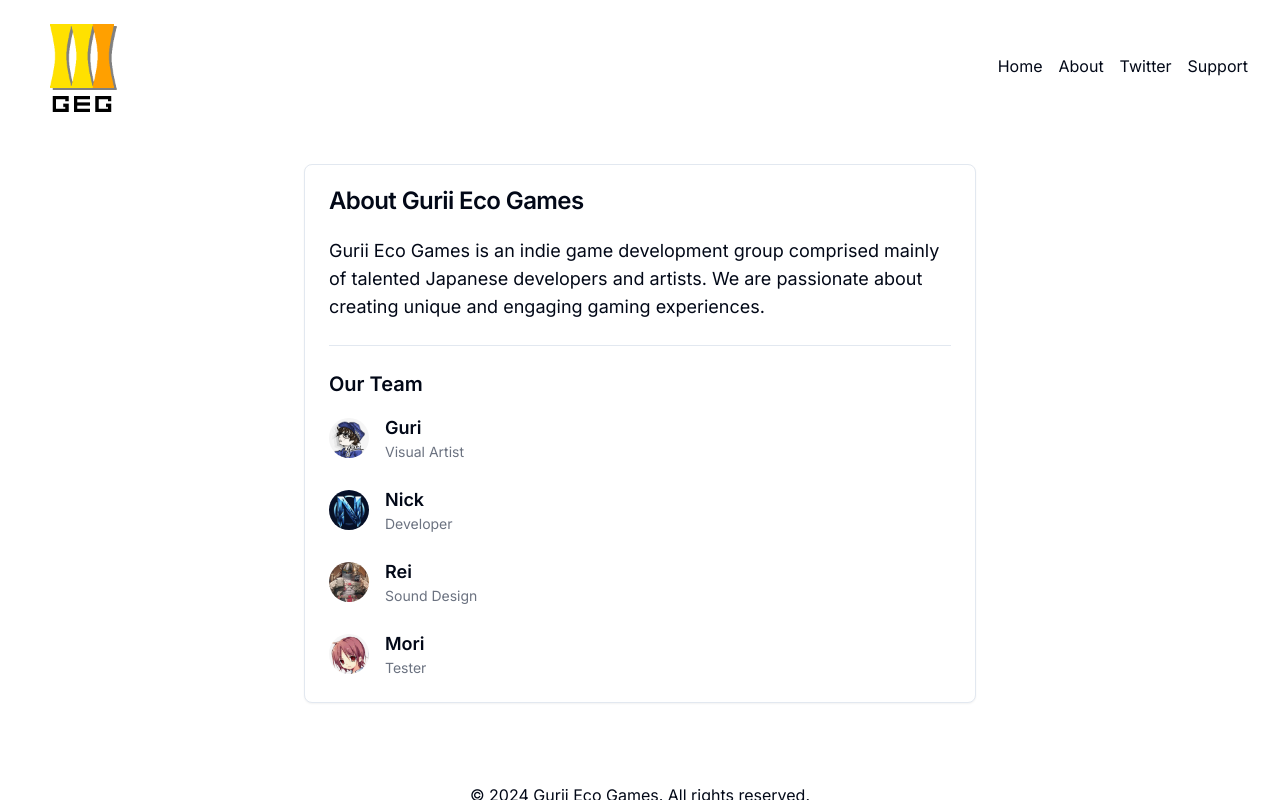
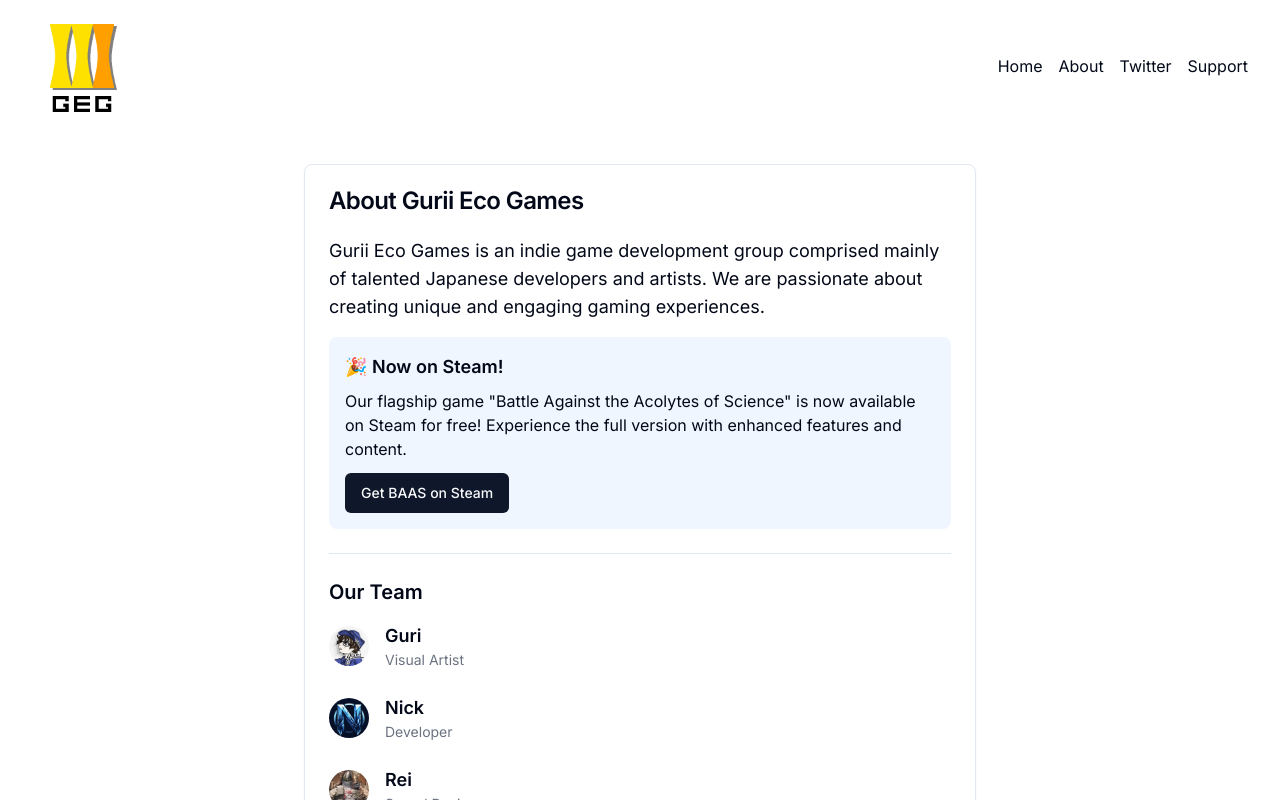
Before and after one commit to nicktstewart/geg-web, a Next.js app: page /about in a window 1280 px wide. Shown: the top 800 px of the page. Built offline with nearby package versions, Linux system fonts and the light colour scheme.

Commit message:
[Add] Steam links for BAAS

```diff
--- a/app/about/page.tsx
+++ b/app/about/page.tsx
@@ -16,6 +16,24 @@ export default function AboutPage() {
             of talented Japanese developers and artists. We are passionate about
             creating unique and engaging gaming experiences.
           </p>
+          <div className="bg-blue-50 p-4 rounded-lg mb-6">
+            <h3 className="text-lg font-semibold mb-2">🎉 Now on Steam!</h3>
+            <p className="mb-3">
+              Our flagship game "Battle Against the Acolytes of Science" is now
+              available on Steam for free! Experience the full version with
+              enhanced features and content.
+            </p>
+            <Button asChild>
+              <a
+                href="https://store.steampowered.com/app/2941950/Battle_Against_the_Acolytes_of_Science/"
+                target="_blank"
+                rel="noopener noreferrer"
+                className="bg-blue-600 hover:bg-blue-700"
+              >
+                Get BAAS on Steam
+              </a>
+            </Button>
+          </div>
           <Separator className="my-6" />
           <h2 className="text-xl font-semibold mb-4">Our Team</h2>
           <div className="space-y-6">
--- a/app/games/baas/page.tsx
+++ b/app/games/baas/page.tsx
@@ -37,9 +37,27 @@ export const metadata: Metadata = {
 export default function Home() {
   return (
     <div className="container mx-auto px-4 py-8">
-      <h1 className="text-4xl font-bold mb-8">
-        Battle Against the Acolytes of Science Demo
-      </h1>
+      <div className="mb-8">
+        <h1 className="text-4xl font-bold mb-4">
+          Battle Against the Acolytes of Science Demo
+        </h1>
+        <div className="flex flex-col sm:flex-row gap-4 items-start">
+          <p className="text-lg text-gray-600 flex-1">
+            Experience the demo version below, or get the full version for free
+            on Steam!
+          </p>
+          <Button asChild size="lg">
+            <a
+              href="https://store.steampowered.com/app/2941950/Battle_Against_the_Acolytes_of_Science/"
+              target="_blank"
+              rel="noopener noreferrer"
+              className="bg-blue-600 hover:bg-blue-700"
+            >
+              Get Full Version on Steam
+            </a>
+          </Button>
+        </div>
+      </div>
       <div className="aspect-w-16 aspect-h-9 h-screen">
         <iframe
           src="https://guriiecogames.github.io/geg-builds/BAASdemo/"
--- a/app/page.tsx
+++ b/app/page.tsx
@@ -65,9 +65,18 @@ const HomePage = () => {
                 {games[0].description}
               </CardDescription>
             </CardHeader>
-            <CardFooter>
+            <CardFooter className="flex gap-2">
               <Button asChild className="mt-4">
-                <Link href={games[0].link}>Play Now!</Link>
+                <Link href={games[0].link}>Play Demo</Link>
+              </Button>
+              <Button asChild className="mt-4" variant="outline">
+                <Link
+                  href="https://store.steampowered.com/app/2941950/Battle_Against_the_Acolytes_of_Science/"
+                  target="_blank"
+                  rel="noopener noreferrer"
+                >
+                  Get Full Version on Steam
+                </Link>
               </Button>
             </CardFooter>
           </CardContent>
```
